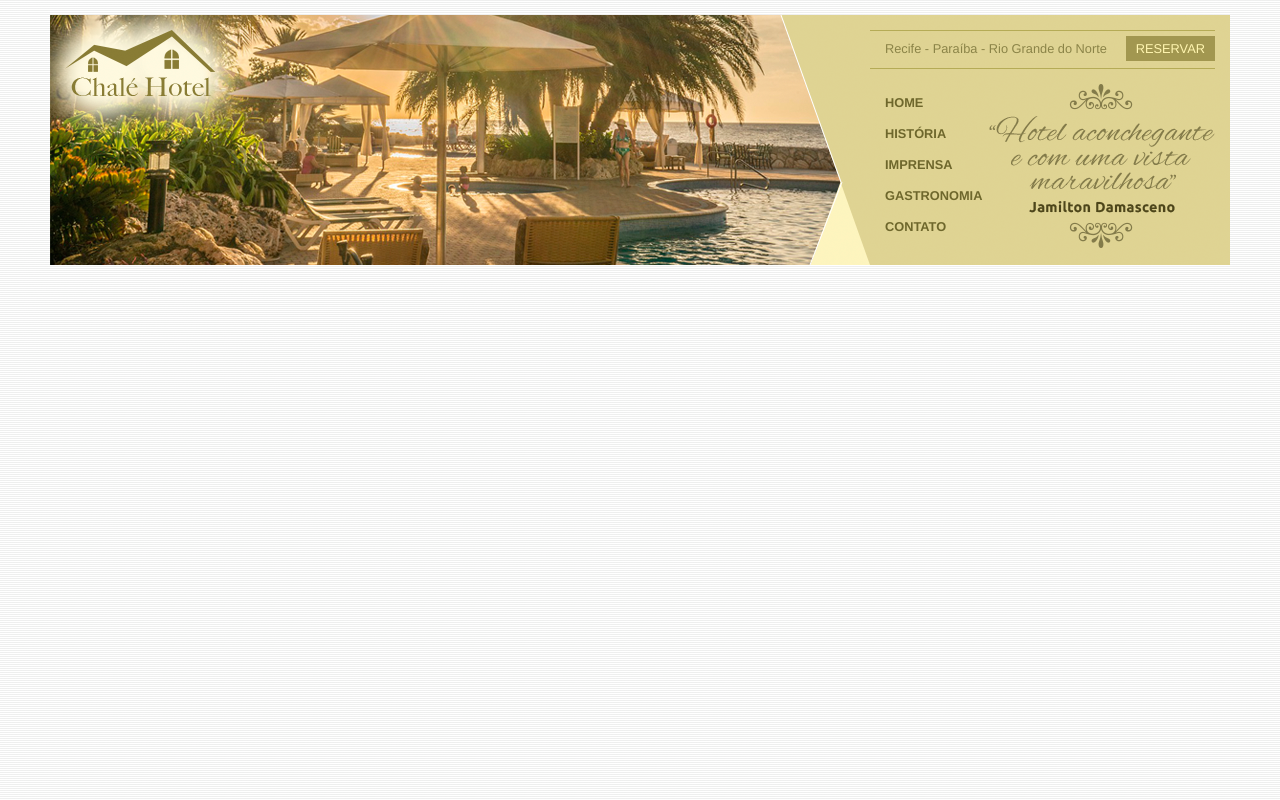
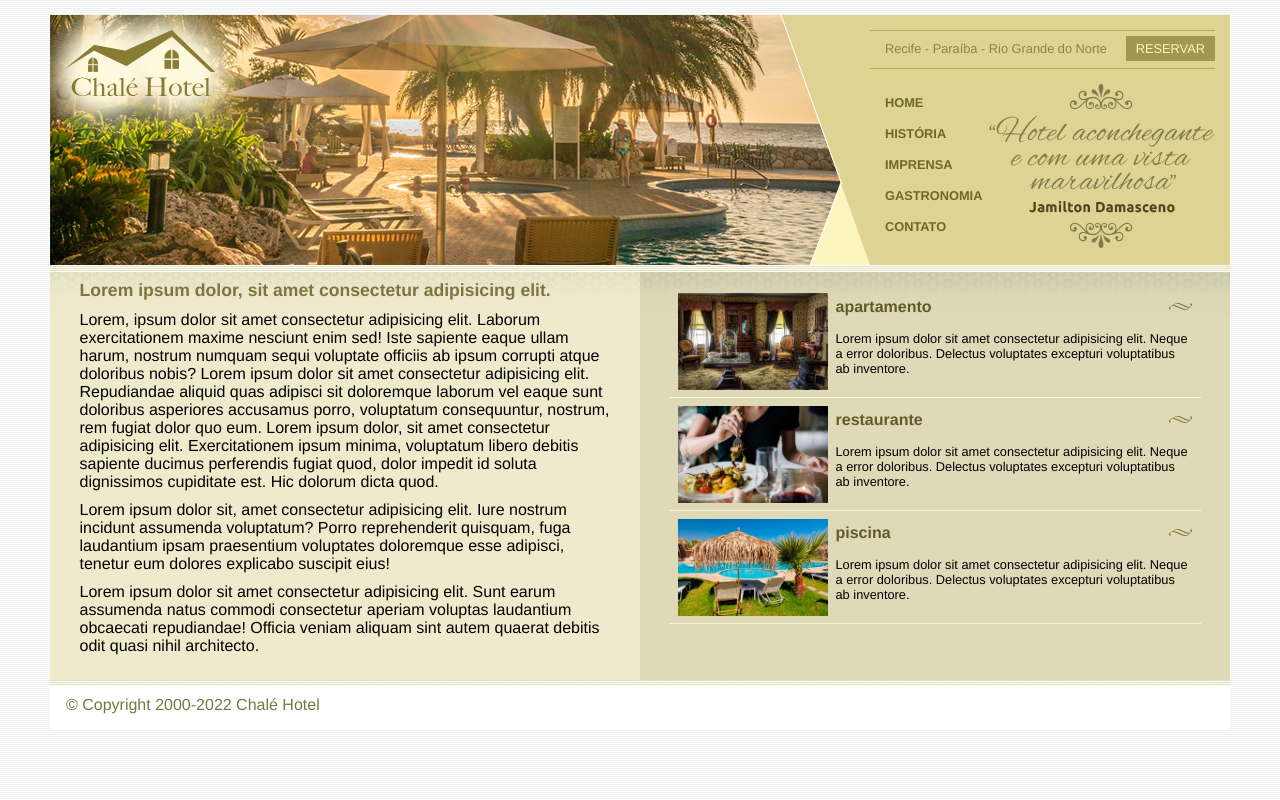
Before and after one commit to leoaarruda/Chale-Hotel, a plain HTML site: page index.html in a window 1280 px wide. Drawn offline with Linux system fonts and the light colour scheme.

Commit message:
Conluído página principal com layout líquido

```diff
--- a/css/style.css
+++ b/css/style.css
@@ -10,7 +10,7 @@ body {
 }
 
 #container {
-    background: #ede9cc;
+    background: #ede9cc url(/img/bg-container.png) top center repeat-y;
     margin: 0 auto;
     min-width: 740px;
     max-width: 1180px;
@@ -120,3 +120,74 @@ ul#navegacao a:hover {
     height: 164px;
     float: right;
 }
+
+/* Area de contúdos*/
+
+#area-principal {
+    float: left;
+    width: 50%;
+    background: url(/img/bg-area-principal.png) top left repeat-x;
+    padding: 15px 0;
+}
+
+#area-lateral {
+    float: right;
+    width: 50%;
+    padding: 15px 0;
+    background: url(/img/bg-area-lateral.png) top left repeat-x;
+    padding: 20px 0;
+}
+
+.conteudo {
+    margin: 0 auto;
+    width: 90%;
+}
+
+#rodape {
+    clear: both;
+    padding: 16px;
+    background: #fff url(/img/bg-rodape.png) repeat-x top;
+    color: #7b7640;
+}
+
+/*Formatação de textos*/
+
+h2 {
+    color: #7b7640;
+    font-size: 1.1em;
+    padding: 5xp 0;
+}
+
+p {
+    font-size: 1em;
+    margin: 10px 0 10px 0;
+}
+
+/*Formatação da area lateral*/
+
+#beneficios li {
+    padding: 8px;
+    border-bottom: 1px solid #f3fbcf;
+    height: 6em;
+}
+
+#beneficios li a img {
+    float: left;
+    margin-right: 8px;
+}
+
+#beneficios li a  p{
+    color: #000;
+    font-size: 0.8em;
+}
+
+#beneficios li a h3 {
+    font-size: 1em;
+    color: #615b2b;
+    padding: 5px 0;
+    background: url(/img/ornamento.png) no-repeat center right;
+}
+#beneficios li:hover {
+    background: #f3f6d6;
+    cursor: pointer;
+}
--- a/index.html
+++ b/index.html
@@ -49,6 +49,67 @@
         </div>
         <!--Fim do topo-->
 
+        <div id="area-principal">
+
+            <div class="conteudo">
+                <h2>
+                    Lorem ipsum dolor, sit amet consectetur adipisicing elit.
+                </h2>
+
+                <p>Lorem, ipsum dolor sit amet consectetur adipisicing elit. Laborum exercitationem maxime nesciunt enim
+                    sed! Iste sapiente eaque ullam harum, nostrum numquam sequi voluptate officiis ab ipsum corrupti
+                    atque doloribus nobis? Lorem ipsum dolor sit amet consectetur adipisicing elit. Repudiandae aliquid
+                    quas adipisci sit doloremque laborum vel eaque sunt doloribus asperiores accusamus porro, voluptatum
+                    consequuntur, nostrum, rem fugiat dolor quo eum. Lorem ipsum dolor, sit amet consectetur adipisicing
+                    elit. Exercitationem ipsum minima, voluptatum libero debitis sapiente ducimus perferendis fugiat
+                    quod, dolor impedit id soluta dignissimos cupiditate est. Hic dolorum dicta quod.</p>
+
+                <p>Lorem ipsum dolor sit, amet consectetur adipisicing elit. Iure nostrum incidunt assumenda voluptatum?
+                    Porro reprehenderit quisquam, fuga laudantium ipsam praesentium voluptates doloremque esse adipisci,
+                    tenetur eum dolores explicabo suscipit eius!</p>
+
+                <p>Lorem ipsum dolor sit amet consectetur adipisicing elit. Sunt earum assumenda natus commodi
+                    consectetur aperiam voluptas laudantium obcaecati repudiandae! Officia veniam aliquam sint autem
+                    quaerat debitis odit quasi nihil architecto.</p>
+            </div>
+
+        </div>
+
+        <div id="area-lateral">
+
+            <div class="conteudo">
+                <ul id="beneficios">
+
+                    <li><a href="#"><img src="img/apartamento.jpg" width="150" alt="apartamento">
+                            <h3>apartamento</h3>
+                            <p>Lorem ipsum dolor sit amet consectetur adipisicing elit. Neque a error doloribus.
+                            Delectus voluptates excepturi voluptatibus ab inventore.</p>
+                        </a>
+                    </li>
+
+                    <li><a href="#"><img src="img/restaurante.jpg" width="150" alt="restaurante">
+                            <h3>restaurante</h3>
+                            <p>Lorem ipsum dolor sit amet consectetur adipisicing elit. Neque a error doloribus.
+                            Delectus voluptates excepturi voluptatibus ab inventore.</p>
+                        </a>
+                    </li>
+
+                    <li><a href="#"><img src="img/piscina.jpg" width="150" alt="piscina">
+                            <h3>piscina</h3>
+                            <p>Lorem ipsum dolor sit amet consectetur adipisicing elit. Neque a error doloribus.
+                            Delectus voluptates excepturi voluptatibus ab inventore.</p>
+                        </a>
+                    </li>
+
+                </ul>
+            </div>
+
+        </div>
+
+        <div id="rodape">
+            <span>&copy Copyright 2000-2022 Chalé Hotel</span>
+        </div>
+
     </div>
     <!--Fim do container-->
 
```
Lines whose indentation alone changed are shown as unchanged.
